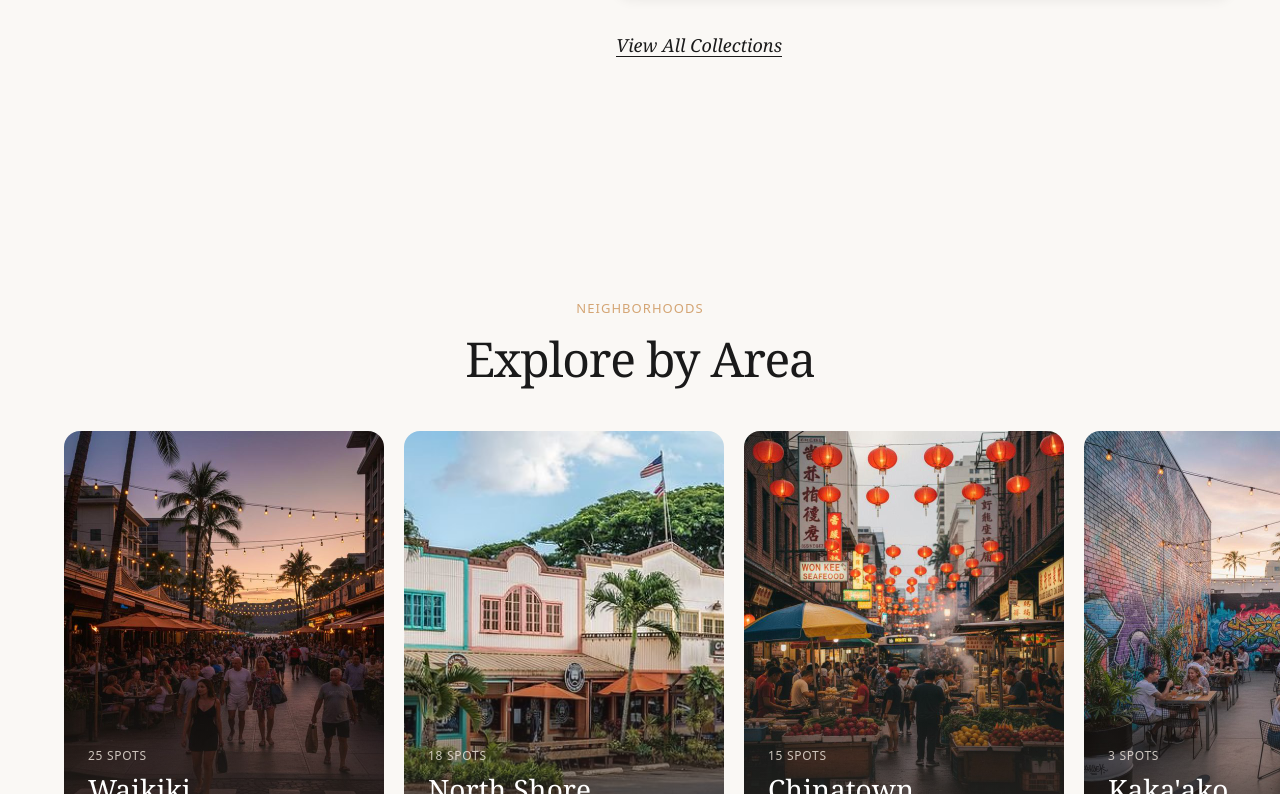
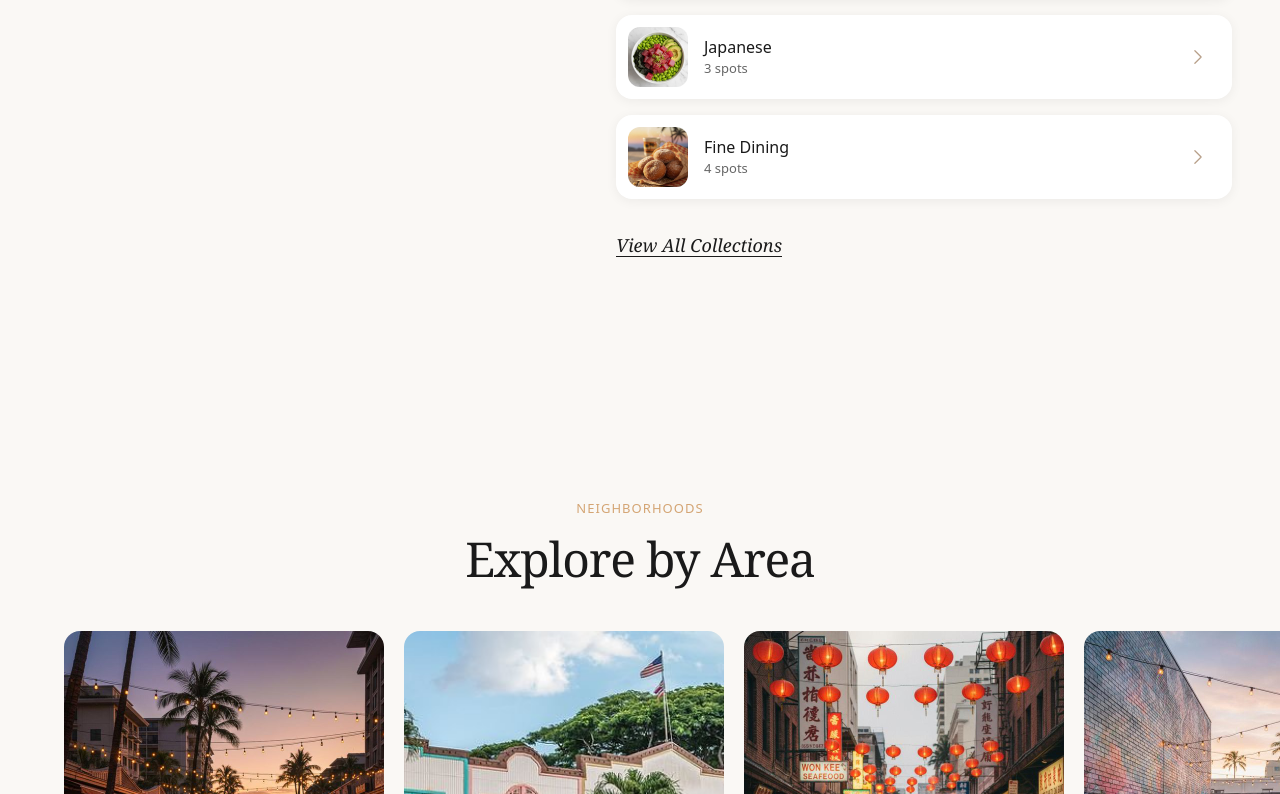
Before and after one commit to hystechno/onooahu, a React (Vite) app: page /#/ in a window 1280 px wide. Shown: the part 1326-2120 px from the top of the page. Built offline with nearby package versions, Linux system fonts and the light colour scheme; a web font is replaced by a local one.

Commit message:
Fix homepage neighborhood and collection counts to match actual restaurant data

```diff
--- a/src/sections/FeaturedCollections.tsx
+++ b/src/sections/FeaturedCollections.tsx
@@ -7,9 +7,11 @@ gsap.registerPlugin(ScrollTrigger);
 
 const collections = [
   { name: 'Beachfront Dining', count: 13, slug: 'beachfront', image: '/images/collection-beachfront.jpg' },
-  { name: 'Hidden Gems', count: 8, slug: 'hidden-gems', image: '/images/collection-hidden.jpg' },
+  { name: 'Hidden Gems', count: 6, slug: 'hidden-gems', image: '/images/collection-hidden.jpg' },
   { name: 'Plate Lunch Legends', count: 10, slug: 'plate-lunch', image: '/images/collection-plate.jpg' },
   { name: 'Sunset Happy Hours', count: 8, slug: 'happy-hours', image: '/images/collection-sunset.jpg' },
+  { name: 'Japanese', count: 3, slug: 'japanese', image: '/images/hero-card-2.jpg' },
+  { name: 'Fine Dining', count: 4, slug: 'fine-dining', image: '/images/hero-card-6.jpg' },
 ];
 
 export default function FeaturedCollections() {
--- a/src/sections/Neighborhoods.tsx
+++ b/src/sections/Neighborhoods.tsx
@@ -6,12 +6,12 @@ import { ScrollTrigger } from 'gsap/ScrollTrigger';
 gsap.registerPlugin(ScrollTrigger);
 
 const neighborhoods = [
-  { name: 'Waikiki', count: 25, slug: 'waikiki', image: '/images/neighborhood-waikiki.jpg' },
-  { name: 'North Shore', count: 18, slug: 'north-shore', image: '/images/neighborhood-northshore.jpg' },
-  { name: 'Chinatown', count: 15, slug: 'chinatown', image: '/images/neighborhood-chinatown.jpg' },
-  { name: "Kaka'ako", count: 3, slug: 'kakaako', image: '/images/neighborhood-kakaako.jpg' },
-  { name: 'Kaimuki', count: 10, slug: 'kaimuki', image: '/images/neighborhood-kaimuki.jpg' },
-  { name: 'Windward Coast', count: 9, slug: 'windward-coast', image: '/images/neighborhood-windward.jpg' },
+  { name: 'Waikiki', count: 10, slug: 'waikiki', image: '/images/neighborhood-waikiki.jpg' },
+  { name: 'North Shore', count: 2, slug: 'north-shore', image: '/images/neighborhood-northshore.jpg' },
+  { name: 'Chinatown', count: 4, slug: 'chinatown', image: '/images/neighborhood-chinatown.jpg' },
+  { name: "Kaka'ako", count: 5, slug: 'kakaako', image: '/images/neighborhood-kakaako.jpg' },
+  { name: 'Kaimuki', count: 6, slug: 'kaimuki', image: '/images/neighborhood-kaimuki.jpg' },
+  { name: 'Windward Coast', count: 3, slug: 'windward-coast', image: '/images/neighborhood-windward.jpg' },
 ];
 
 export default function Neighborhoods() {
```
